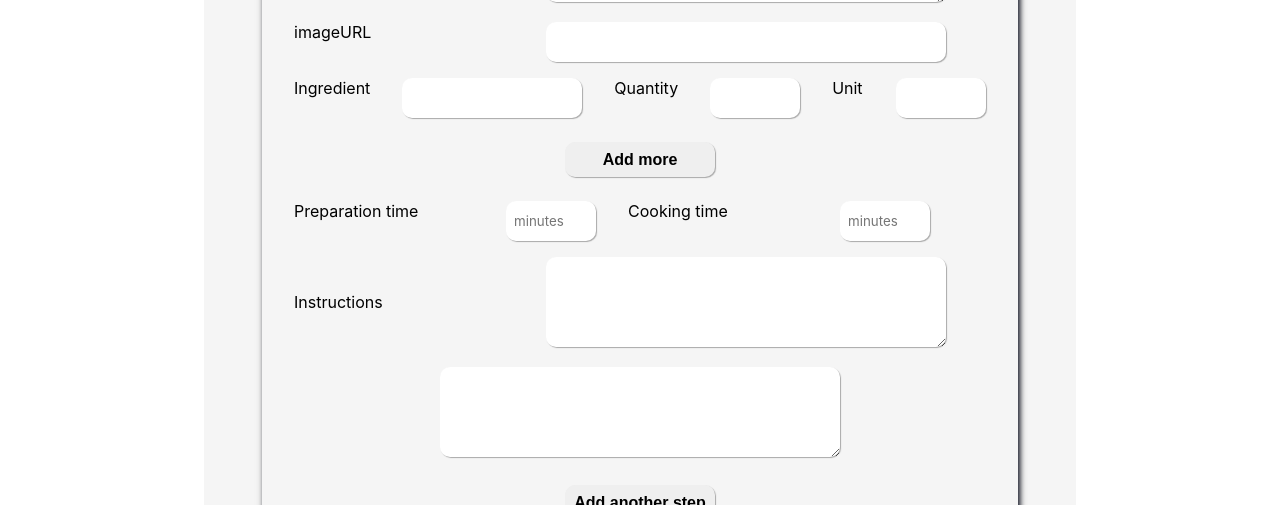
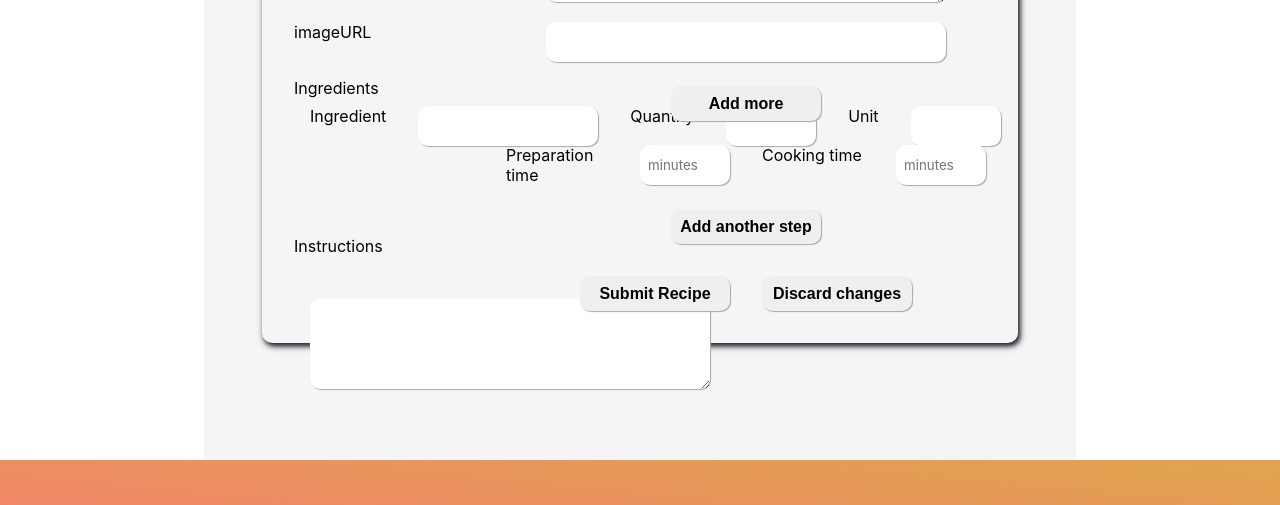
Before and after one commit to andorjamb/recipes, a React (Create React App) app: page /addrecipe in a window 1280 px wide. Shown: the part 447-952 px from the top of the page. Built offline with nearby package versions, Linux system fonts and the light colour scheme; no server answers; a web font is replaced by a local one.

Commit message:
add submit fail popup, work on form inputs

```diff
--- a/src/App.js
+++ b/src/App.js
@@ -1,5 +1,5 @@
 import React, { useEffect, useState } from 'react';
-import { Route, Routes, BrowserRouter, useParams } from 'react-router-dom';
+import { Route, Routes, BrowserRouter } from 'react-router-dom';
 import './App.css';
 import axios from 'axios';
 
--- /dev/null
+++ b/src/components/FailPopup.jsx
@@ -0,0 +1,13 @@
+import React from 'react';
+import './Popup.css';
+
+const FailPopup = ({ closeHandler }) => {
+    return (
+        <div className='popup'>
+            <p>For some reason that didn't work! Maybe your form was incomplete? Or try again later... </p>
+            <button onClick={closeHandler}>Close</button>
+        </div>
+    );
+};
+
+export default FailPopup;
--- a/src/components/Flag.jsx
+++ b/src/components/Flag.jsx
@@ -10,7 +10,7 @@ const Flag = ({ country }) => {
         axios.get(`https://restcountries.com/v2/name/${country}?fields=flag`)
             .then((res) => setFlagImage(res.data[0].flag))
 
-    }, []);
+    }, [country]);
 
     return (
         <div className={classes.flag}>
--- a/src/components/Form.jsx
+++ b/src/components/Form.jsx
@@ -4,7 +4,7 @@ import FormIngredient from './FormIngredient';
 import FormInstruction from './FormInstruction';
 
 
-const Form = ({ countries, submitHandler, resetHandler, dataHandler }) => {
+const Form = ({ countries, submitHandler, resetHandler, onChangeHandler, ingredientHandler, instructionHandler }) => {
 
     const [ingNumber, setIngNumber] = useState([0]);
     const [insNumber, setInsNumber] = useState([0]);
@@ -13,7 +13,7 @@ const Form = ({ countries, submitHandler, resetHandler, dataHandler }) => {
     const ingredients = useRef();
     const instructions = useRef();
 
-    const ingInput = useRef();
+    const nameInput = useRef();
     const quantityInput = useRef();
     const unitInput = useRef();
 
@@ -28,7 +28,7 @@ const Form = ({ countries, submitHandler, resetHandler, dataHandler }) => {
     const ingredientRow = (e) => {
         console.log(ingredientsState);
         e.preventDefault();
-        let newIngObj = new IngredientObject(ingInput.current.value, quantityInput.current.value, unitInput.current.value);
+        let newIngObj = new IngredientObject(nameInput.current.value, quantityInput.current.value, unitInput.current.value);
         setIngredientsState(ingredientsState => [...ingredientsState, newIngObj]);
         setIngNumber([...ingNumber, ingNumber.length]);
     }
@@ -38,37 +38,44 @@ const Form = ({ countries, submitHandler, resetHandler, dataHandler }) => {
         setInsNumber([...insNumber, insNumber.length]);
     }
 
+
+
     return (
         <div className="formDiv">
-            <form className="form" onChange={dataHandler}>
+            <form className="form" >
                 <label htmlFor="name">Recipe Name</label>
-                <input type="text" name="name" id="name" />
+                <input type="text" name="name" id="name" onChange={onChangeHandler} />
                 <label htmlFor="author">Author</label>
-                <input type="text" name="author" id="author" />
+                <input type="text" name="author" id="author" onChange={onChangeHandler} />
                 <label htmlFor="country">Country &#40;Select from list&#41;</label>
-                <select name="country">  <option value="choice" defaultValue={'Select a country'}>Select a country</option>
+                <select name="country" onChange={onChangeHandler}>  <option value="choice" defaultValue={'Select a country'}>Select a country</option>
                     {countries.map((country) => {
                         return <option key={country.name} name={country.name} value={country.name}>{country.name}</option>
                     })}
                 </select>
-                <label htmlFor="description" className="textareaLabel">Description</label><textarea maxLength={400} name="description" id="description" />
+                <label htmlFor="description" className="textareaLabel">Description</label><textarea maxLength={400} name="description" id="description" onChange={onChangeHandler} />
 
-                <label>imageURL</label><input type="url" maxLength={200} />
+                <label htmlFor='image'>imageURL</label>
+                <input type="url" id='image' name='image' maxLength={200} onChange={onChangeHandler} />
 
                 <div ref={ingredients}>
-                    {ingNumber.map((i) => <FormIngredient key={i} ref1={ingInput} ref2={quantityInput} ref3={unitInput} />)}
-                </div>
+                    <label htmlFor="ingredients">Ingredients {ingNumber.map((i) => <FormIngredient key={i} ref1={nameInput} ref2={quantityInput} ref3={unitInput} ingredientChangeHandler={ingredientHandler} />)}
+                    </label> </div>
 
                 <div><button onClick={(e) => ingredientRow(e)}>Add more</button></div>
+
                 <div className='flex'>
                     <label htmlFor="preparation_time">Preparation time</label>
-                    <input type="text" placeholder="minutes" name="preparation_time" id="preparation_time" className="inputSmallarea" />
+                    <input type="text" placeholder="minutes" name="preparation_time" id="preparation_time" className="inputSmallarea" onChange={onChangeHandler} />
                     <label htmlFor="cooking_time">Cooking time</label>
-                    <input type="text" placeholder="minutes" name="cooking_time" id="cooking_time" className="inputSmallarea" /></div>
+                    <input type="text" placeholder="minutes" name="cooking_time" id="cooking_time" className="inputSmallarea" onChange={onChangeHandler} /></div>
 
-                <div ref={instructions}><label htmlFor="instructions" className="textareaLabel">Instructions</label><textarea id="instructions" name="instructions" maxLength={300} />
+                <div ref={instructions}>
+
+                    <label htmlFor="instructions" className="textareaLabel">Instructions
+                        {insNumber.map((i) => <FormInstruction key={i} instructionChangeHandler={instructionHandler} />)}
+                    </label>
                 </div>
-                <FormInstruction ref1={ingInput} re2={quantityInput} ref3={unitInput} />
 
 
                 <button onClick={(e) => newInstruction(e)}>Add another step</button>
--- a/src/components/FormIngredient.jsx
+++ b/src/components/FormIngredient.jsx
@@ -1,14 +1,14 @@
 import React from 'react';
 import './Form.css';
 
-const FormIngredient = ({ ref1, ref2, ref3 }) => {
+const FormIngredient = ({ ref1, ref2, ref3, ingredientChangeHandler }) => {
     return (
         <div className="flex">
             <label htmlFor="name">Ingredient</label>
-            <input type="text" name="name" className="ingredient" ref={ref1} />
+            <input type="text" name="ingredients" className="ingredient" ref={ref1} onChange={ingredientChangeHandler} />
             <label htmlFor="quantity">Quantity</label>
-            <input type="text" name="quantity" id="quantity" className="inputSmallarea" ref={ref2} />
-            <label className="ingredient">Unit</label><input type="text" name="unit" id="unit" className="inputSmallarea" ref={ref3} />
+            <input type="text" name="ingredients" id="quantity" className="inputSmallarea" ref={ref2} onChange={ingredientChangeHandler} />
+            <label className="ingredient">Unit</label><input type="text" name="unit" id="unit" className="inputSmallarea" ref={ref3} onChange={ingredientChangeHandler} />
         </div>
     );
 };
--- a/src/components/FormInstruction.jsx
+++ b/src/components/FormInstruction.jsx
@@ -1,9 +1,9 @@
 import React from 'react';
 import './Form.css';
 
-const FormInstruction = () => {
+const FormInstruction = ({ i, instructionChangeHandler }) => {
     return (
-        <div ><label htmlFor="instructions" className="textareaLabelHidden">Instructions</label><textarea id="instructions" name="instructions" maxLength={300} />
+        <div><textarea id="instructions" name="instructions" maxLength={300} key={i} onChange={instructionChangeHandler} />
         </div>
     );
 };
--- a/src/pages/AddRecipe.jsx
+++ b/src/pages/AddRecipe.jsx
@@ -4,6 +4,7 @@ import axios from 'axios';
 import Form from '../components/Form';
 import Popup from '../components/Popup';
 import DiscardPopup from '../components/DiscardPopup';
+import FailPopup from '../components/FailPopup';
 import classes from './AddRecipe.module.css';
 
 const AddRecipe = ({ countries }) => {
@@ -23,39 +24,26 @@ const AddRecipe = ({ countries }) => {
     "directions": [], /* array of strings */
   })
 
-  /* class newRecipe2 {
-    constructor(name, author, country, description, image, ingredients, preparation_time, cooking_time, servings, directions) {
-      this.name = name;
-      this.author = author;
-      this.country = country;
-      this.description = description;
-      this.image = image;
-      this.ingredients = ingredients;
-      this.preparation_time = preparation_time;
-      this.cooking_time = cooking_time;
-      this.servings = servings;
-      this.directions = directions;
-    }
-  } */
+  const [success, setSuccess] = useState(false);
 
 
   const submitForm = (e) => {
     e.preventDefault();
     axios.post('http://localhost:3000/recipes', { ...newRecipe })
       .then(res => { console.log(res.data) })
-      .catch((err) => console.log(err));
+      .catch((err) => {
+        console.log(err);
+        setSuccess(false);
+        setPopup(true);
+      });
 
     setPopup(true);
 
   }
 
-  const saveFormData = (e) => {
+  const setFormData = (e) => {
     setNewRecipe({ ...newRecipe, [e.target.name]: e.target.value });
-    /* let formData = new FormData();
-    formData = newRecipe; */
-
     console.log(newRecipe);
-
 
   }
 
@@ -76,12 +64,28 @@ const AddRecipe = ({ countries }) => {
   }
 
 
+  const instructionHandler = (e) => {
+    console.log('gog something');
+    setNewRecipe({ ...newRecipe, [e.target.name]: e.target.value });
+    console.log(newRecipe);
+
+  }
+
+  const ingredientHandler = (e) => {
+    console.log('hearign you');
+    setNewRecipe({ ...newRecipe, [e.target.name]: e.target.value });
+    console.log(newRecipe);
+
+  }
+
+
   return (
 
     <div className={classes.addRecipe}>
       <h2>Add a New Recipe</h2>
-      <Form countries={countries} submitHandler={submitForm} resetHandler={discardCheck} dataHandler={saveFormData} {...newRecipe} />
-      {popup && <Popup closeHandler={closeHandler} />}
+      <Form countries={countries} submitHandler={submitForm} resetHandler={discardCheck} onChangeHandler={setFormData} {...newRecipe} instructionHandler={instructionHandler} ingredientHandler={ingredientHandler} />
+      {popup && success && <Popup closeHandler={closeHandler} />}
+      {popup && !success && <FailPopup closeHandler={closeHandler} />}
       {discardPopup && <DiscardPopup yesHandler={discardChanges} noHandler={() => setDiscardPopup()} />}
     </div>
   );
--- a/src/pages/RecipeSingle.jsx
+++ b/src/pages/RecipeSingle.jsx
@@ -14,7 +14,7 @@ const RecipeSingle = ({ recipeData }) => {
         setSingleRecipe(recipe);
         setIsLoading(false);
 
-    }, [])
+    }, [recipeName.recipesingle, recipes])
 
     if (isLoading) {
         return <p className={classes.loading}>Loading ....</p>
```
Also changed, not shown: 2 other files (tests, documents, lock files or other folders).
